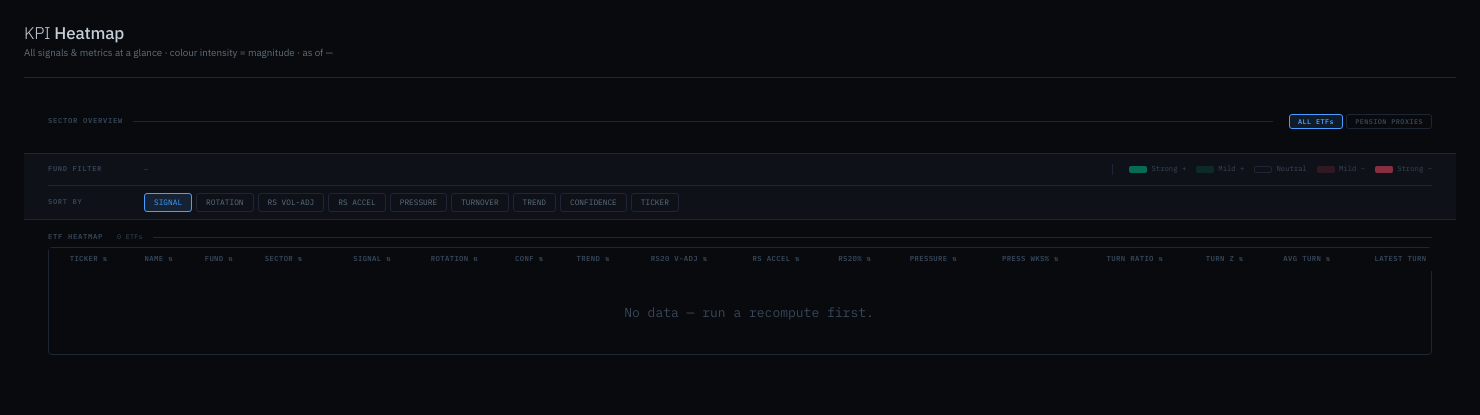
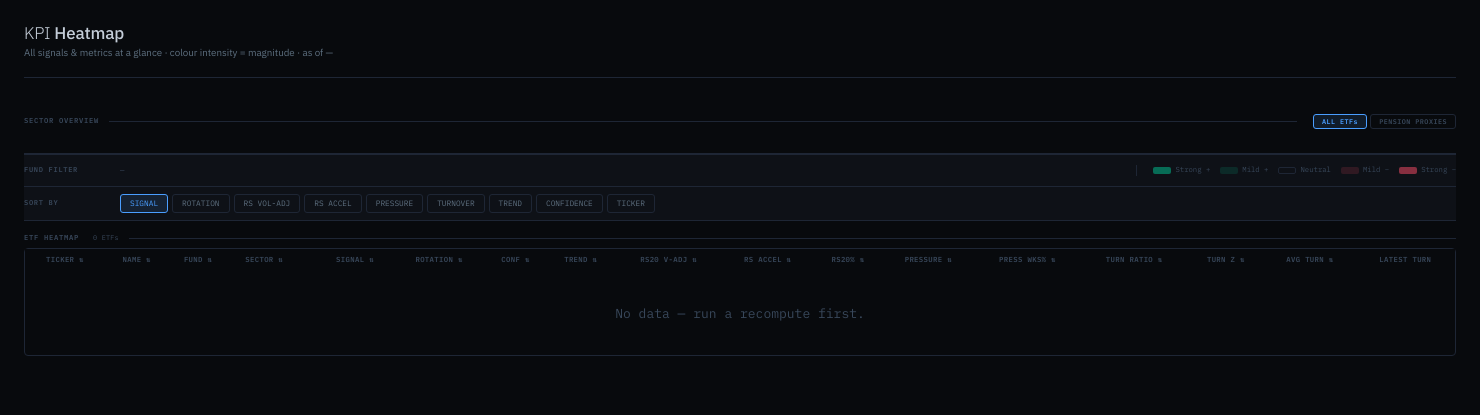
Before and after one commit to rhapsodians/Footprints, a Flask app: page /heatmap in a window 1480 px wide. Shown: the part 44-459 px from the top of the page. Run offline with Flask 3, Linux system fonts and the light colour scheme; data that the repository does not hold is empty.

Commit message:
Fix heatmap left alignment

```diff
--- a/templates/heatmap.html
+++ b/templates/heatmap.html
@@ -4,7 +4,7 @@
 {% block head %}
 <style>
 /* ── Control band (fund filter + sort + legend) ── */
-.hm-controls{background:var(--surface);border-bottom:1px solid var(--border);padding:0 24px}
+.hm-controls{background:var(--surface);border-top:1px solid var(--border);border-bottom:1px solid var(--border);padding:0}
 .hm-ctrl-row{display:flex;align-items:center;gap:8px;padding:7px 0;flex-wrap:wrap}
 .hm-ctrl-row+.hm-ctrl-row{border-top:1px solid var(--border)}
 .ctrl-lbl{font-family:var(--mono);font-size:.54rem;font-weight:600;letter-spacing:.10em;color:var(--text3);white-space:nowrap;width:88px;flex-shrink:0;text-transform:uppercase}
@@ -25,13 +25,13 @@
 .li{display:flex;align-items:center;gap:4px;font-family:var(--mono);font-size:.56rem;color:var(--text3)}
 .ls{width:18px;height:7px;border-radius:2px}
 /* ETF heatmap section header */
-.etf-section-hdr{display:flex;align-items:center;gap:10px;padding:12px 24px 0;font-family:var(--mono);font-size:.55rem;font-weight:600;color:var(--text3);letter-spacing:.10em}
+.etf-section-hdr{display:flex;align-items:center;gap:10px;padding:12px 0 0;font-family:var(--mono);font-size:.55rem;font-weight:600;color:var(--text3);letter-spacing:.10em}
 .etf-section-hdr-line{flex:1;height:1px;background:var(--border)}
 .etf-section-meta{font-size:.52rem;font-weight:400;color:var(--text3);letter-spacing:.04em;margin-left:4px}
 /* fund bar legacy — hidden, chips moved into control band */
 .hm-fund-bar{display:none!important}
 .fund-tag-hm{display:inline-block;font-family:var(--mono);font-size:.47rem;color:var(--accent);border:1px solid var(--accent);border-radius:2px;padding:1px 3px;margin:1px;opacity:.7}
-.hm-outer{padding:4px 24px 60px}
+.hm-outer{padding:4px 0 60px}
 .hm-wrap{border:1px solid var(--border);border-radius:4px}
 .hm-table{width:100%;border-collapse:collapse;min-width:1400px}
 .hm-table thead th{font-family:var(--mono);font-size:.56rem;color:var(--text3);letter-spacing:.05em;text-align:center;padding:6px 5px;white-space:nowrap;position:sticky;top:0;background:var(--bg);z-index:10;box-shadow:0 2px 0 var(--border)}
@@ -80,7 +80,7 @@
 .ktt-ctx.warn{background:var(--yellow-dim);color:var(--yellow)}
 
 /* ── Sector heatmap strip ── */
-.sec-hm-wrap{padding:12px 24px 0;border-bottom:1px solid var(--border)}
+.sec-hm-wrap{padding:12px 0 0;border-bottom:1px solid var(--border)}
 .sec-hm-hdr{font-family:var(--mono);font-size:.55rem;font-weight:600;color:var(--text3);letter-spacing:.10em;margin-bottom:10px;display:flex;align-items:center;gap:10px}
 .sec-hm-hdr-line{flex:1;height:1px;background:var(--border)}
 .sec-view-toggle{display:flex;gap:3px;margin-left:6px;flex-shrink:0}
```
